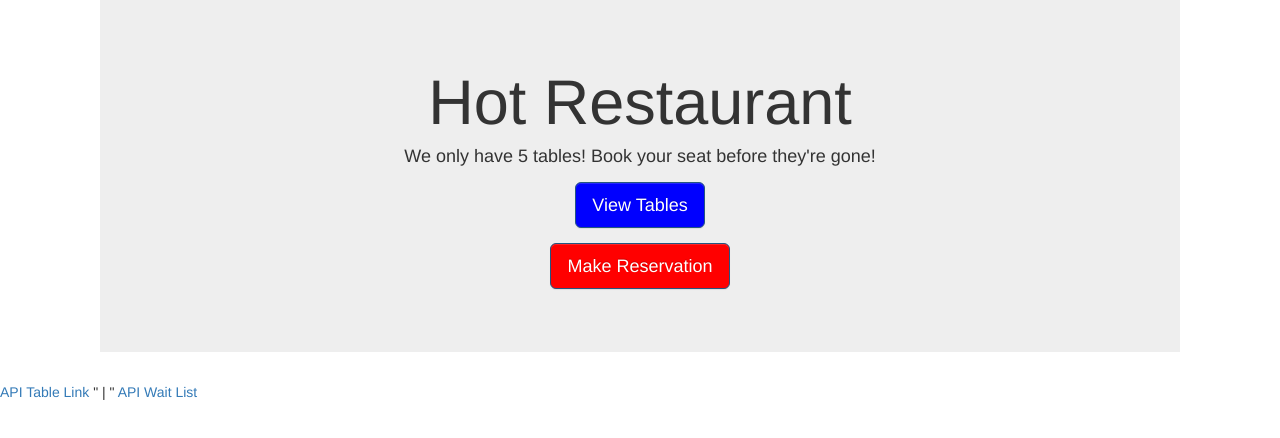
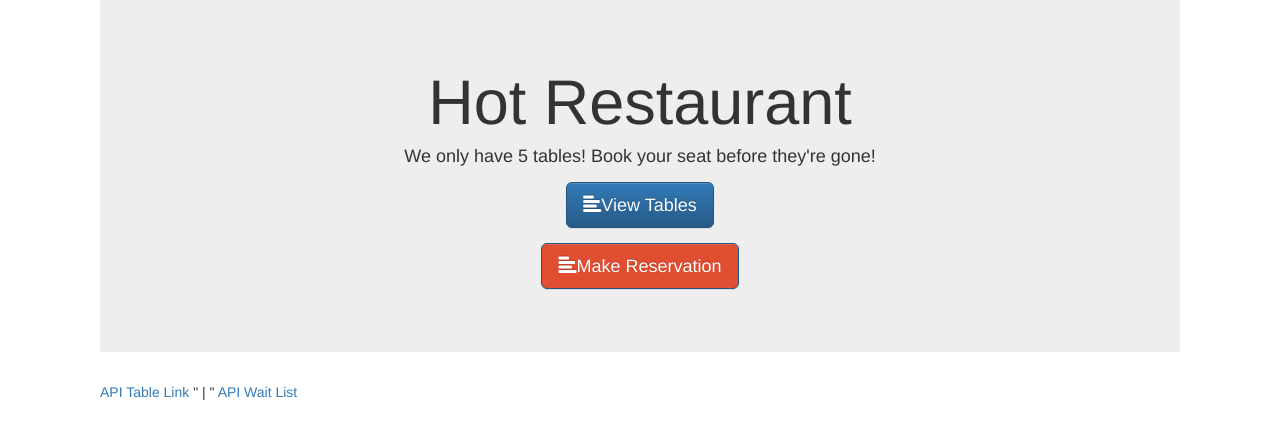
Before and after one commit to kjmbaldwin/express-reservation-app, a website: page index.html in a window 1280 px wide. Drawn offline with nearby package versions, Linux system fonts and the light colour scheme.

Commit message:
express-reservation-app

```diff
--- a/assets/style.css
+++ b/assets/style.css
@@ -1,12 +1,14 @@
-#button1 {
-	background: blue;
-}
+
 
 #button2 {
-	background: red;
+	background: #E14D30;
 }
 
 .jumbotron {
 	margin-left: 100px;
 	margin-right: 100px;
 }
+
+.API {
+	margin-left: 100px;
+}
--- a/index.html
+++ b/index.html
@@ -22,16 +22,18 @@
 	<div class="jumbotron">
   <h1><center>Hot Restaurant<center></h1>
   <h4><center>We only have 5 tables! Book your seat before they're gone!<center></h4>
-  <p><center><a class="btn btn-primary btn-lg" href="tables.html" role="button" id="button1" >View Tables</a><center></p>
-  <p><center><a class="btn btn-primary btn-lg" href="reserve.html" role="button" id="button2">Make Reservation</a><center></p>
+  <p><center><a class="btn btn-primary btn-lg" href="tables.html" role="button" id="button1" ><span class="glyphicon glyphicon-align-left" id="glyphicon-list-alt" aria-hidden="true"></span>View Tables</a><center></p>
+  <p><center><a class="btn btn-primary btn-lg" href="reserve.html" role="button" id="button2"><span class="glyphicon glyphicon-align-left" id="glyphicon glyphicon-tasks" aria-hidden="true"></span>Make Reservation</a><center></p>
 </div>
 
 
 
 </body>
 <footer>
-	<a href="/api/tables">API Table Link</a>
+
+	<a href="/api/tables" class="API">API Table Link</a>
 	" | "
 	<a href="/api/waitlist">API Wait List</a>
+</footer>
 <script type="text/javascript" src="assets/server.js"></script>
 </html>
```
